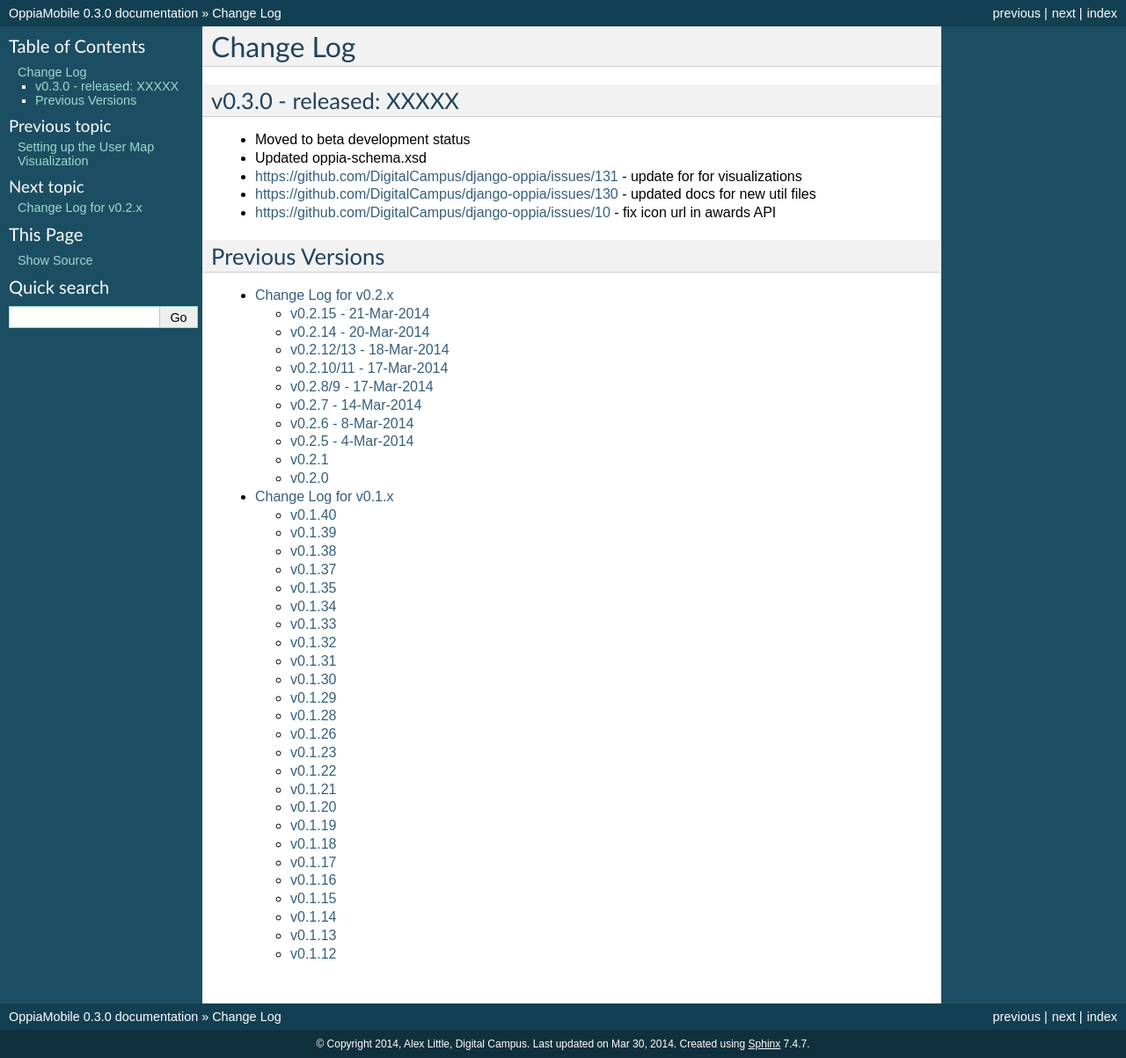
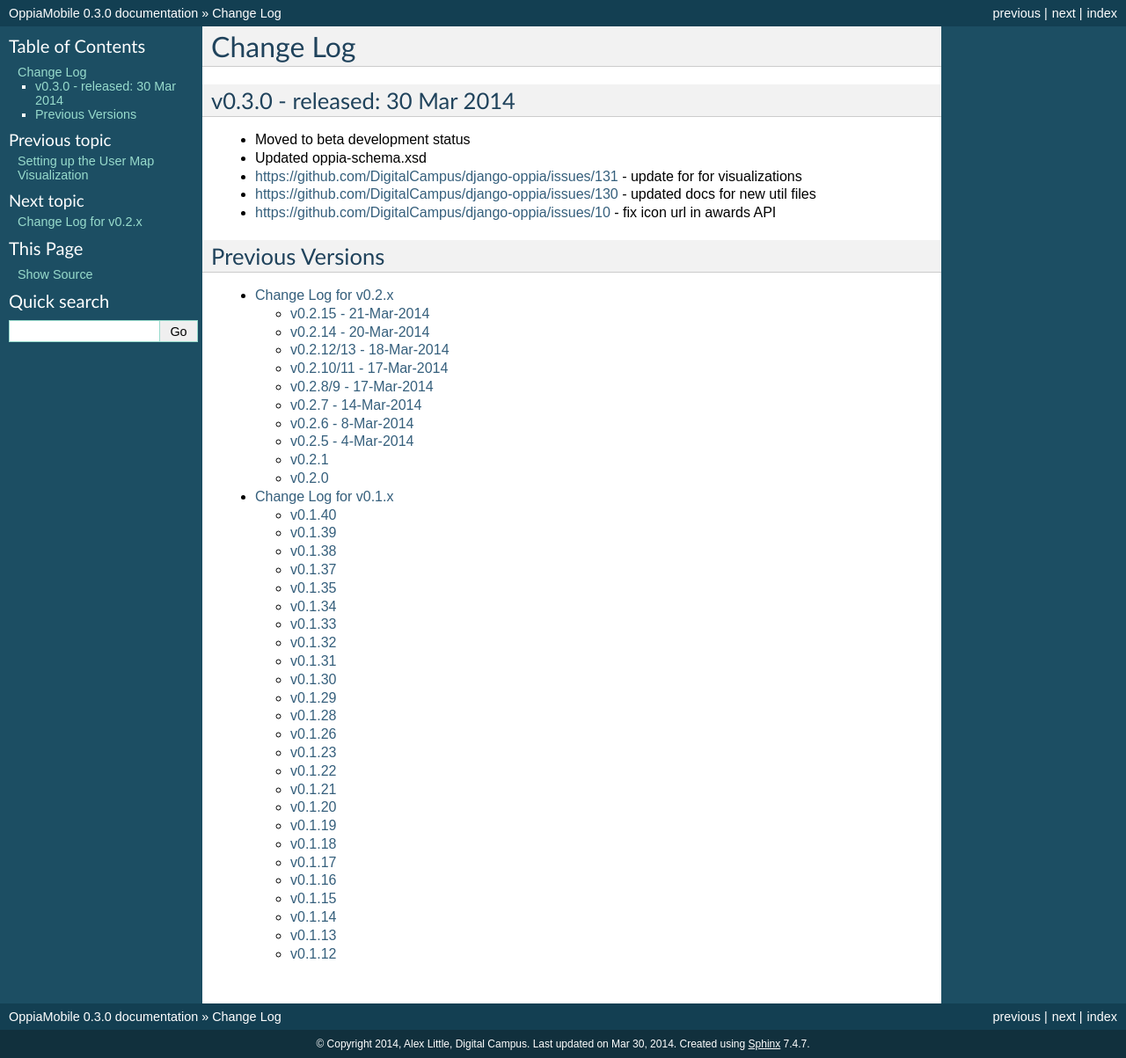
Before and after one commit to DigitalCampus/django-oppia, a Sphinx documentation site: the page built from docs/changelog.rst, in a window 1280 px wide. Shown: the whole page at 88% size. Built offline with Sphinx 7.4.7, drawn with Linux system fonts in a browser that asks for light colours; the version number is read from the project's files by our own code.

Commit message:
update release date

```diff
--- a/docs/changelog.rst
+++ b/docs/changelog.rst
@@ -1,8 +1,8 @@
 Change Log
 ============
 
-v0.3.0 - released: XXXXX
-----------------------------
+v0.3.0 - released: 30 Mar 2014
+-------------------------------
 * Moved to beta development status
 * Updated oppia-schema.xsd
 * https://github.com/DigitalCampus/django-oppia/issues/131 - update for for visualizations
```
